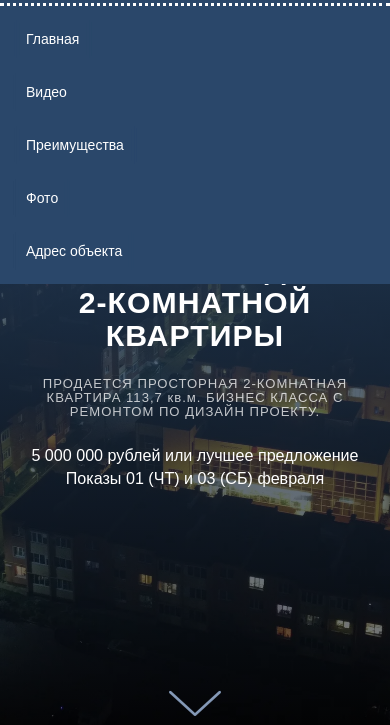
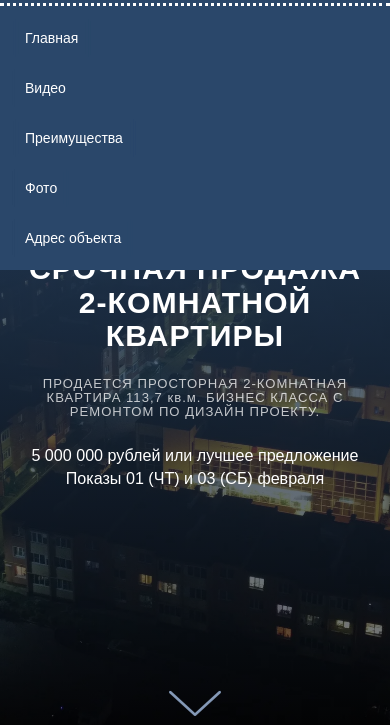
Before and after one commit to KRONIX31/Brick, a plain HTML site: page index.html in a window 390 px wide. Both pictures are taken after a click on the button 367 px from the left and 36 px from the top of the page. Shown: the part 66-791 px from the top of the page. Drawn offline with Linux system fonts and the light colour scheme; a web font is replaced by a local one.

Commit message:
Add files via upload

```diff
--- a/css/style.css
+++ b/css/style.css
@@ -76,7 +76,7 @@ header::after{
     position: relative;
     display: flex;
     list-style: none;
-    gap: 19px;
+    gap: 16px;
 }
 .navbar_list_desk{
     flex-direction: row;
@@ -207,7 +207,7 @@ header::after{
     /*visibility: hidden;*/
     transform: rotateX(90deg) translateX(0%);
     transform-origin: 50% 0%;
-    padding: 16px;
+    padding: 15px;
     border-top: 3px dotted #fff;
     width: 100%;
     height: auto;
```
